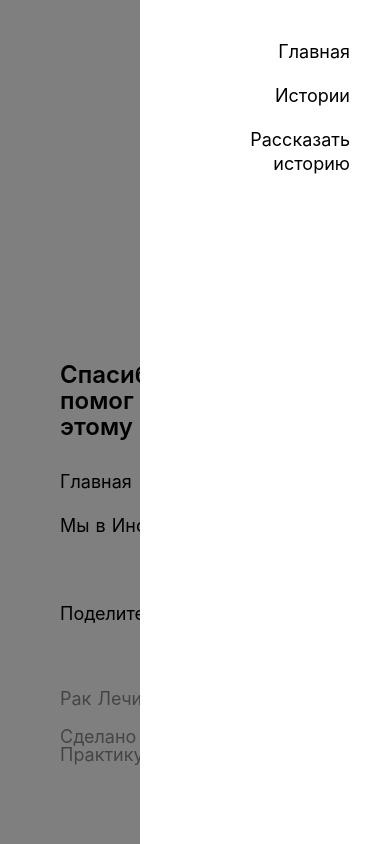
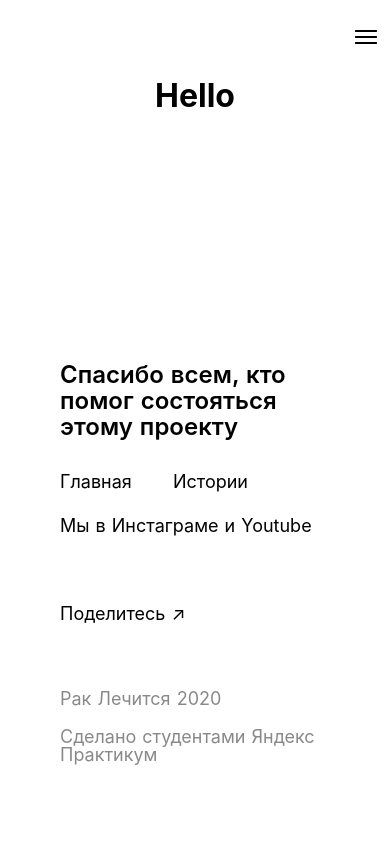
Before and after one commit to Raklechitca-Team/raklechitca, a Nuxt app: page / in a window 390 px wide. Built offline with nearby package versions, Linux system fonts and the light colour scheme.

Commit message:
sidebar display none

```diff
--- a/components/Header.vue
+++ b/components/Header.vue
@@ -72,7 +72,7 @@ export default {
     border: none;
     padding: 0;
     margin: 0;
-    background-color: transparent;
+    background-color: #fff;
   }
 
   .menu {
--- a/components/ui/Overlay.vue
+++ b/components/ui/Overlay.vue
@@ -20,6 +20,7 @@ export default {
   width: 100vw;
   height: 100vh;
   position: fixed;
+  display: none;
 }
 
 @media screen and (min-width: 980px) {
--- a/components/ui/Sidebar.vue
+++ b/components/ui/Sidebar.vue
@@ -25,7 +25,7 @@ export default {
   position: fixed;
   align-content: flex-start;
   text-align: right;
-  /* display: none; */
+  display: none;
   z-index: 2;
 }
 
```
